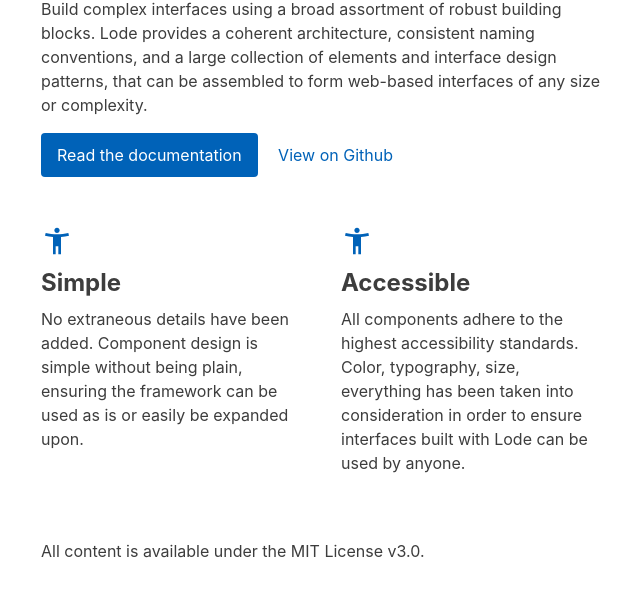
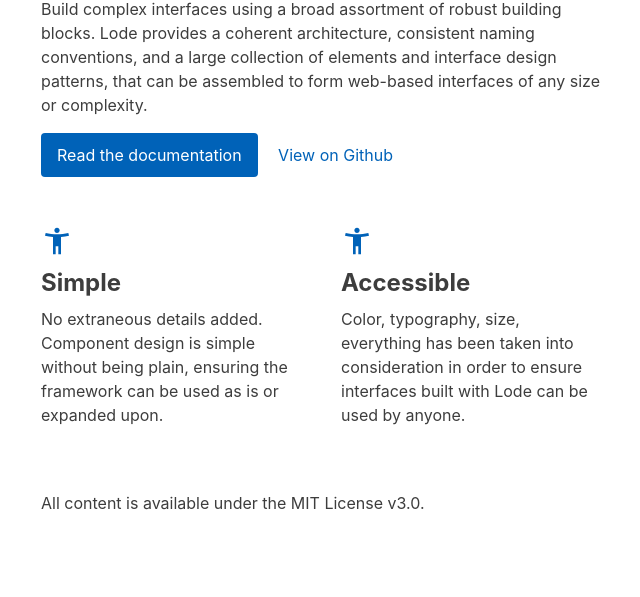
Before and after one commit to pixeltrove/lode-website, a website: page index.html in a window 1280 px wide. Shown: the part 327-924 px from the top of the page, without its empty margins (19-659 px from the left). After the commit the page ends 890 px from the top, so only its background shows below. Drawn offline with Linux system fonts and the light colour scheme.

Commit message:
Revise framework highlights text

```diff
--- a/index.html
+++ b/index.html
@@ -41,7 +41,7 @@
                   <path d="M20.5 6c-2.61.7-5.67 1-8.5 1s-5.89-.3-8.5-1L3 8c1.86.5 4 .83 6 1v13h2v-6h2v6h2V9c2-.17 4.14-.5 6-1l-.5-2zM12 6c1.1 0 2-.9 2-2s-.9-2-2-2-2 .9-2 2 .9 2 2 2z" />
                 </svg>
                 <h2 class="feature-heading">Simple</h2>
-                <p>No extraneous details have been added. Component design is simple without being plain, ensuring the framework can be used as is or easily be expanded upon.</p>
+                <p>No extraneous details added. Component design is simple without being plain, ensuring the framework can be used as is or expanded upon.</p>
               </div>
             </div>
             <div class="laptop:grid-column-1">
@@ -50,7 +50,7 @@
                   <path d="M20.5 6c-2.61.7-5.67 1-8.5 1s-5.89-.3-8.5-1L3 8c1.86.5 4 .83 6 1v13h2v-6h2v6h2V9c2-.17 4.14-.5 6-1l-.5-2zM12 6c1.1 0 2-.9 2-2s-.9-2-2-2-2 .9-2 2 .9 2 2 2z" />
                 </svg>
                 <h2 class="feature-heading">Accessible</h2>
-                <p>All components adhere to the highest accessibility standards. Color, typography, size, everything has been taken into consideration in order to ensure interfaces built with Lode can be used by anyone.</p>
+                <p>Color, typography, size, everything has been taken into consideration in order to ensure interfaces built with Lode can be used by anyone.</p>
               </div>
             </div>
           </div>
```
